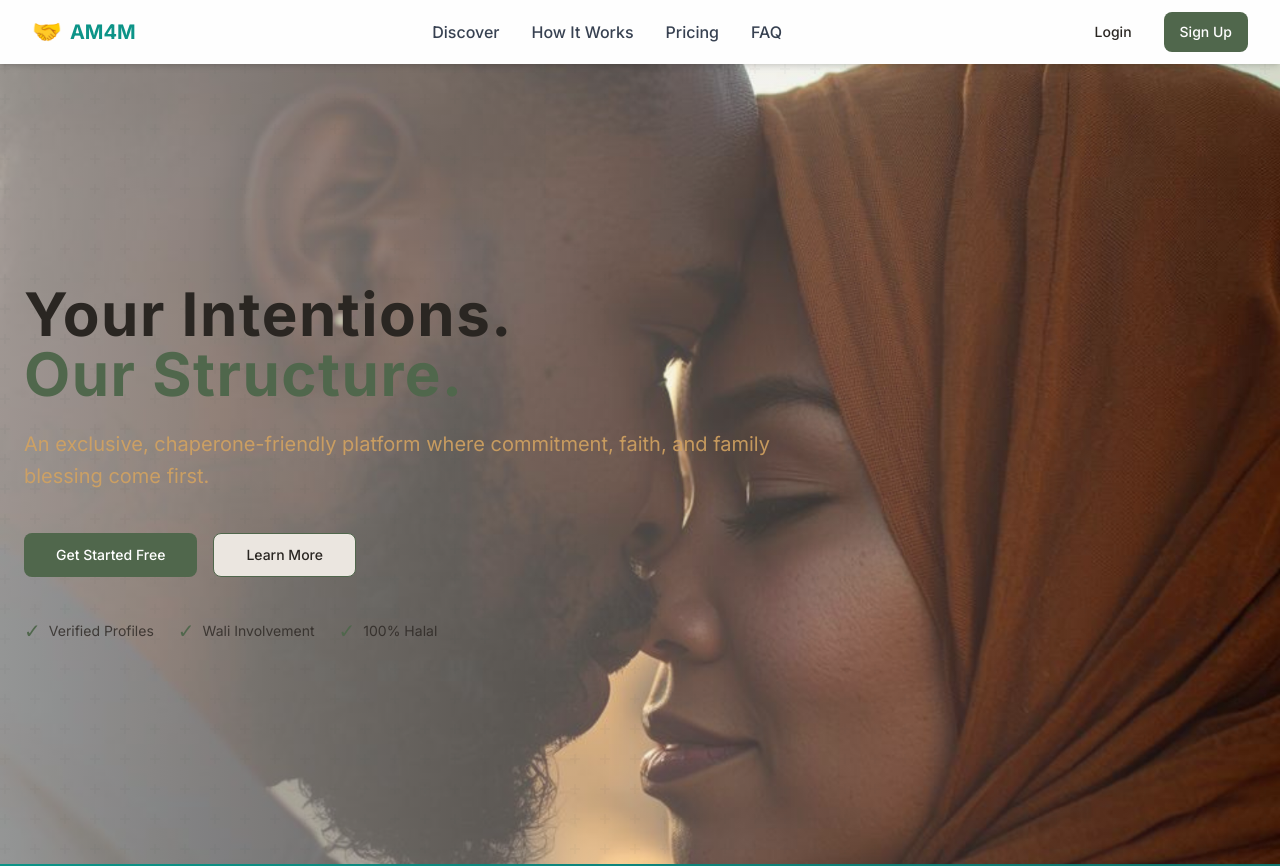
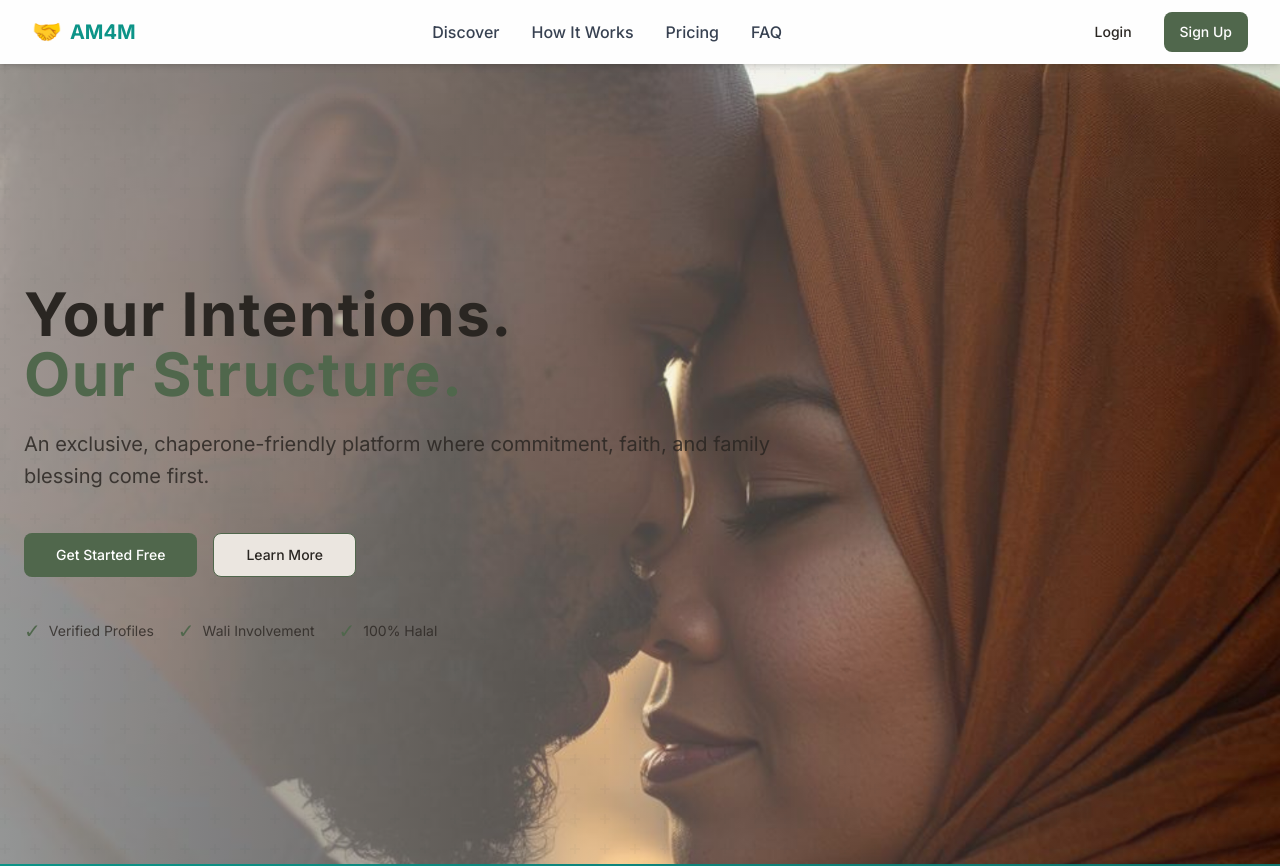
Before and after one commit to RoadieWatch1/american_muslim4_marrige, a React (Vite) app: page / in a window 1280 px wide. Shown: the top 866 px of the page. Built offline with nearby package versions, Linux system fonts and the light colour scheme.

Commit message:
Set hero description text to sandstone accent

```diff
--- a/src/components/Hero.tsx
+++ b/src/components/Hero.tsx
@@ -46,9 +46,7 @@ export const Hero: React.FC = () => {
                 <span className="text-primary">Our Structure.</span>
               </h1>
 
-             <p className="mt-6 text-xl text-accent/90 leading-relaxed">
-
-
+             <p className="mt-6 text-xl text-foreground/85 leading-relaxed">
                 An exclusive, chaperone-friendly platform where commitment,
                 faith, and family blessing come first.
               </p>
```
